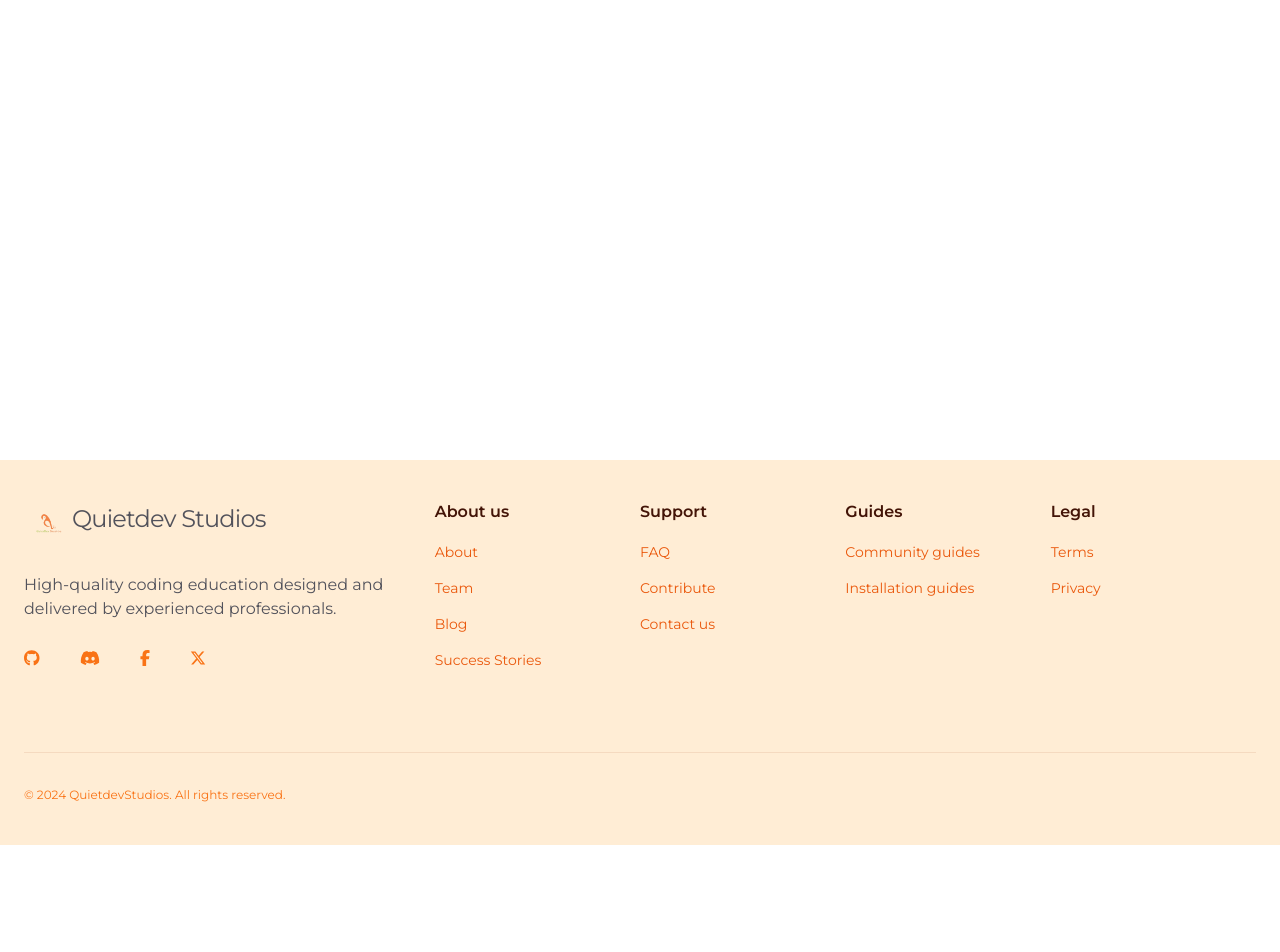
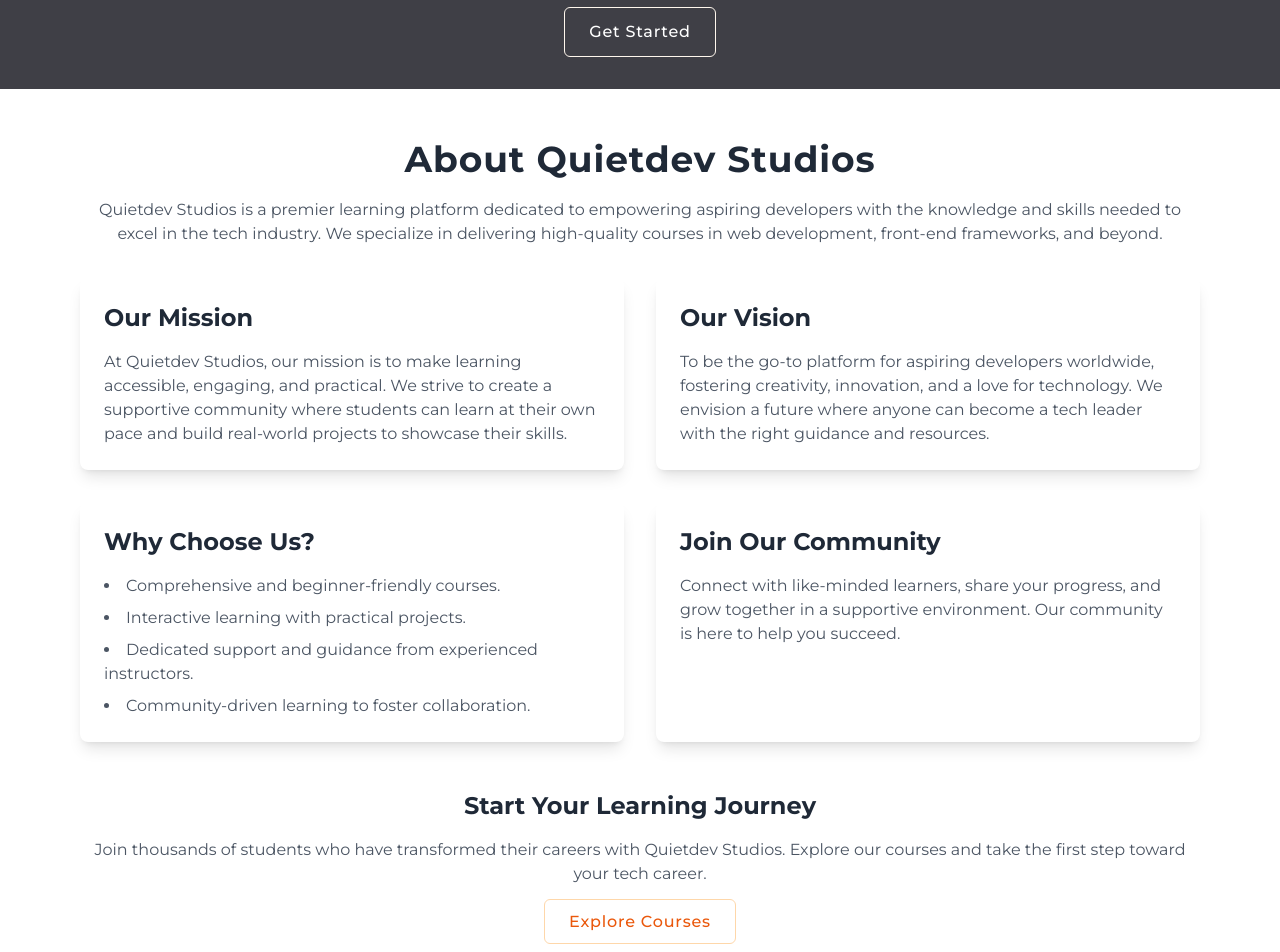
Before and after one commit to quietdevstudios/quietdevstudio, a React (Vite) app: page /about in a window 1280 px wide. Shown: the part 420-1372 px from the top of the page. Before the commit the page ends 1265 px from the top, so only its background shows below. Built offline with nearby package versions, Linux system fonts and the light colour scheme.

Commit message:
added about page

```diff
--- a/data.js
+++ b/data.js
@@ -15,12 +15,12 @@
   },
   {
     linkText: "My Learning",
-    hyperLink: "my-courses",
+    hyperLink: "courses",
     faImage: faBookOpen
   },
   {
     linkText: "About",
-    hyperLink: "#",
+    hyperLink: "about",
     faImage: faCircleQuestion
   },
   {
--- /dev/null
+++ b/src/pages/About.jsx
@@ -0,0 +1,121 @@
+import React from "react";
+
+const About = () => {
+  return (
+    <section className="font-montserrat">
+      {/* Hero Section */}
+      <div className="bg-zinc-700 text-white py-8">
+        <div className="md:px-12 lg:px-20 text-center flex flex-col items-center gap-2">
+          <h1 className="text-[2.2rem] p-3 font-bold leading-tight tracking-wide md:text-[2.5rem] lg:text-[3.25rem] lg:px-60">
+            Empowering Tomorrow's{" "}
+            <span className="text-orange-200">Developers</span>
+          </h1>
+          <p className="mb-8 font-medium text-[1rem] leading-6 tracking-wide px-4">
+            At Quietdev Studios, we believe in transforming dreams into reality
+            by providing top-notch education in web development and technology.
+            Join a platform where innovation meets learning.
+          </p>
+          <a
+            href="/signup"
+            // className="inline-block bg-f7a399 text-ef6351 py-3 px-6 rounded-lg shadow hover:bg-fbc3bc transition duration-300"
+            className="border border-orange-50 w-fit px-6 py-3 font-medium tracking-wider rounded-md text-white hover:bg-orange-50 hover:text-orange-600 capitalize transition duration-300"
+          >
+            Get Started
+          </a>
+        </div>
+      </div>
+
+      {/* About Section */}
+      <div className="container mx-auto px-6 md:px-12 lg:px-20 py-12">
+        <div className="text-center">
+          <h1 className="text-[2.25rem] font-bold leading-tight tracking-wide text-gray-800 mb-4">
+            About Quietdev Studios
+          </h1>
+          <p className="text-gray-600 mb-8">
+            Quietdev Studios is a premier learning platform dedicated to
+            empowering aspiring developers with the knowledge and skills needed
+            to excel in the tech industry. We specialize in delivering
+            high-quality courses in web development, front-end frameworks, and
+            beyond.
+          </p>
+        </div>
+
+        <div className="grid grid-cols-1 md:grid-cols-2 gap-8">
+          {/* Mission Section */}
+          <div className="bg-white shadow-lg rounded-lg p-6">
+            <h2 className="text-2xl font-bold text-gray-800 mb-4">
+              Our Mission
+            </h2>
+            <p className="text-gray-600">
+              At Quietdev Studios, our mission is to make learning accessible,
+              engaging, and practical. We strive to create a supportive
+              community where students can learn at their own pace and build
+              real-world projects to showcase their skills.
+            </p>
+          </div>
+
+          {/* Vision Section */}
+          <div className="bg-white shadow-lg rounded-lg p-6">
+            <h2 className="text-2xl font-bold text-gray-800 mb-4">
+              Our Vision
+            </h2>
+            <p className="text-gray-600">
+              To be the go-to platform for aspiring developers worldwide,
+              fostering creativity, innovation, and a love for technology. We
+              envision a future where anyone can become a tech leader with the
+              right guidance and resources.
+            </p>
+          </div>
+
+          {/* Why Choose Us Section */}
+          <div className="bg-white shadow-lg rounded-lg p-6">
+            <h2 className="text-2xl font-bold text-gray-800 mb-4">
+              Why Choose Us?
+            </h2>
+            <ul className="list-disc list-inside text-gray-600 space-y-2">
+              <li>Comprehensive and beginner-friendly courses.</li>
+              <li>Interactive learning with practical projects.</li>
+              <li>
+                Dedicated support and guidance from experienced instructors.
+              </li>
+              <li>Community-driven learning to foster collaboration.</li>
+            </ul>
+          </div>
+
+          {/* Community Section */}
+          <div className="bg-white shadow-lg rounded-lg p-6">
+            <h2 className="text-2xl font-bold text-gray-800 mb-4">
+              Join Our Community
+            </h2>
+            <p className="text-gray-600">
+              Connect with like-minded learners, share your progress, and grow
+              together in a supportive environment. Our community is here to
+              help you succeed.
+            </p>
+          </div>
+        </div>
+
+        {/* Call-to-Action */}
+        <div className="mt-12 text-center">
+          <h2 className="text-2xl font-bold text-gray-800 mb-4">
+            Start Your Learning Journey
+          </h2>
+          <p className="text-gray-600 mb-6">
+            Join thousands of students who have transformed their careers with
+            Quietdev Studios. Explore our courses and take the first step toward
+            your tech career.
+          </p>
+          <a
+            href="/courses"
+            // className="inline-block bg-ef6351 text-white py-3 px-6 rounded-lg shadow hover:bg-f38375 transition duration-300"
+            className="border border-orange-200 w-fit px-6 py-3 font-medium tracking-wider rounded-md text-orange-600 hover:bg-orange-500 hover:text-white capitalize transition duration-300"
+          >
+            Explore Courses
+          </a>
+        </div>
+      </div>
+    </section>
+  );
+};
+
+export default About;
--- a/src/pages/Courses.jsx
+++ b/src/pages/Courses.jsx
@@ -12,22 +12,22 @@
 const Courses = () => {
   return (
     <section>
-      <article className="relative bg-orange-100">
+      <article className="relative bg-zinc-700">
         <header className="p-6">
-          <h1 className="text-[2rem] font-medium tracking-tighter text-orange-600">
+          <h1 className="text-[2.25rem] font-bold tracking-wide leading-tight text-orange-200 md:text-[2.5rem] lg:text-[3.25rem] lg:px-60">
             Quietdev Studios Curriculum
           </h1>
-          <h4 className="text-[1.5rem] font-medium tracking-tight leading-7 mt-2">
+          <h4 className="text-[1.5rem] font-medium tracking-wide leading-6 mt-2 text-white">
             The essential skillset for new front-end developers
           </h4>
-          <p className="mt-4 font-regular text-lg">
+          <p className="mt-4 font-medium text-md text-white">
             The Quietdev Studio Curriculum provides a structured guide to the
             essential skills and practices for being a successful front-end
             developer, along with recommended learning resources.
           </p>
 
-          <p className="mt-10 font-regular text-lg tracking-tighter">
-            Last Updated: January 2025
+          <p className="mt-10 font-regular text-md tracking-wide leading-tight text-white">
+            Last Updated: January 2025.
           </p>
         </header>
         <figure>
@@ -46,10 +46,10 @@
 
       {/* about the curriculum */}
       <section>
-        <h1 className="text-[2rem] font-medium tracking-tighter text-orange-600 mt-28 px-6">
+        <h1 className="text-[2rem] font-medium tracking-wide leading-tight text-orange-400 mt-28 px-6 md:text-[2.5rem] lg:text-[3.25rem] lg:px-60">
           About the curriculum
         </h1>
-        <div className="flex flex-col gap-4 text-lg font-regular tracking-tight px-16 my-10">
+        <div className="flex flex-col gap-4 text-md font-regular tracking-tight px-16 my-10">
           <div>
             <p>
               Defines the essential skills and knowledge every front-end
@@ -72,11 +72,11 @@
       </section>
 
       <section>
-        <h1 className="text-[2rem] font-medium tracking-tighter text-orange-600 mt-12 px-6">
+        <h1 className="text-[2rem] font-medium tracking-wide leading-tight text-orange-400 mt-12 px-6 md:text-[2.5rem] lg:text-[3.25rem] lg:px-60">
           All Roadmaps
         </h1>
         <section className="px-6 flex flex-col gap-10 py-6 w-full">
-          <div className="shadow-xl flex flex-col cursor-pointer justify-between h-96 mb-4">
+          <div className="shadow-zinc-300 shadow-lg flex flex-col cursor-pointer justify-between h-96 mb-4">
             <div className="w-full h-32">
               <img src={FE} className="h-full w-full object-cover" />
             </div>
@@ -102,7 +102,7 @@
                   <span className="text-xs tracking-wider font-regular text-zinc-600">
                     Next Cohort Starts
                   </span>
-                   3rd of Mar., 2025
+                  3rd of Mar., 2025
                 </span>
               </p>
               <p className="bg-orange-200 p-2 px-4 rounded-md w-fit hover:bg-orange-300 hover:text-zinc-600">
@@ -112,7 +112,7 @@
           </div>
 
           {/* Graphic Design */}
-          <div className="shadow-xl flex flex-col cursor-pointer justify-between h-96 mb-4">
+          <div className="shadow-lg shadow-zinc-300 flex flex-col cursor-pointer justify-between h-96 mb-4">
             <div className="w-full h-32">
               <img src={uiux} className="h-full w-full object-cover" />
             </div>
@@ -148,7 +148,7 @@
           </div>
 
           {/* Virtual Assistance */}
-          <div className="shadow-xl flex flex-col cursor-pointer justify-between h-96 mb-4">
+          <div className="shadow-lg shadow-zinc-300 flex flex-col cursor-pointer justify-between h-96 mb-4">
             <div className="w-full h-32">
               <img src={uiux} className="h-full w-full object-cover" />
             </div>
--- a/src/pages/Home.jsx
+++ b/src/pages/Home.jsx
@@ -25,7 +25,7 @@
           </p>
           <a
             href="curriculum"
-            className="border border-orange-50 w-fit p-2 px-6 text-[1.25rem] font-medium tracking-wider rounded-md text-orange-600 hover:bg-orange-50 capitalize"
+            className="border border-orange-50 w-fit p-2 px-6 text-[1.25rem] font-medium tracking-wider rounded-md text-white hover:bg-orange-50 hover:text-orange-600 capitalize transition duration-300"
           >
             start your journey
           </a>
--- /dev/null
+++ b/src/util/Text.jsx
@@ -0,0 +1,3 @@
+export const HeaderText = ({ children }) => {
+  return <>{children}</>;
+};
--- a/tailwind.config.js
+++ b/tailwind.config.js
@@ -17,6 +17,13 @@
       black: "900",
     },
     extend: {
+      colors: {
+        ef6351: '#ef6351',
+        f38375: '#f38375',
+        f7a399: '#f7a399',
+        fbc3bc: '#fbc3bc',
+        ffe3e0: '#ffe3e0',
+      },
     },
   },
   plugins: [],
```
Also changed, not shown: src/App.jsx (+6 -1 lines).
